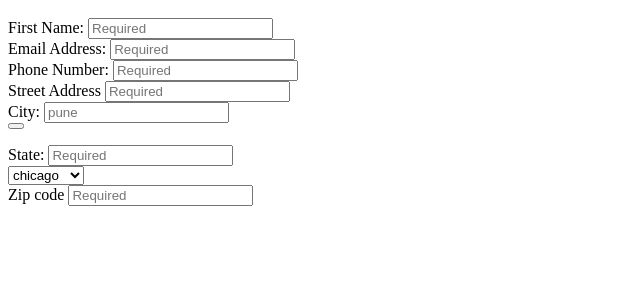
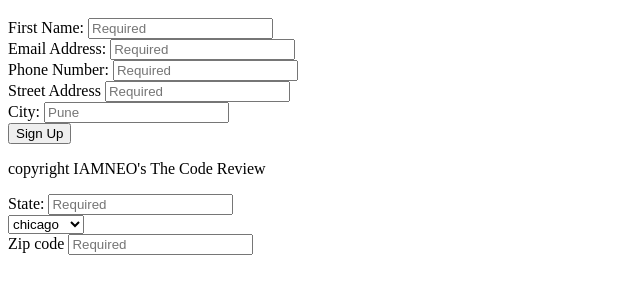
Before and after one commit to iamneo-production/fdfbfbdecf305541718bbaaaabbcbbfefone, a plain HTML site: page public/index.html in a window 1280 px wide. Shown: the part 48-342 px from the top of the page, without its empty margins (0-640 px from the left). Drawn offline with Linux system fonts and the light colour scheme.

Commit message:
Backup Commit

```diff
--- a/public/index.html
+++ b/public/index.html
@@ -17,11 +17,11 @@
         <input type="text" id="street address" name="user_address" placeholder="Required" required>
         <br>
         <label for="city" >City:</label>
-        <input type="text" id="City" name="user_City" placeholder="pune">
+        <input type="text" id="city" name="user_city" placeholder="Pune">
         <br>
         <label class="checkbox_label"></label>
-        <button type="submit"></button>
-        <p class=""
+        <button type="submit">Sign Up</button>
+        <p class="footer">copyright IAMNEO's The Code Review</p>
         <label for="state">State:</label>
         <input type="text" id="State" name="user_state" placeholder="Required" required>
        <br>
```
